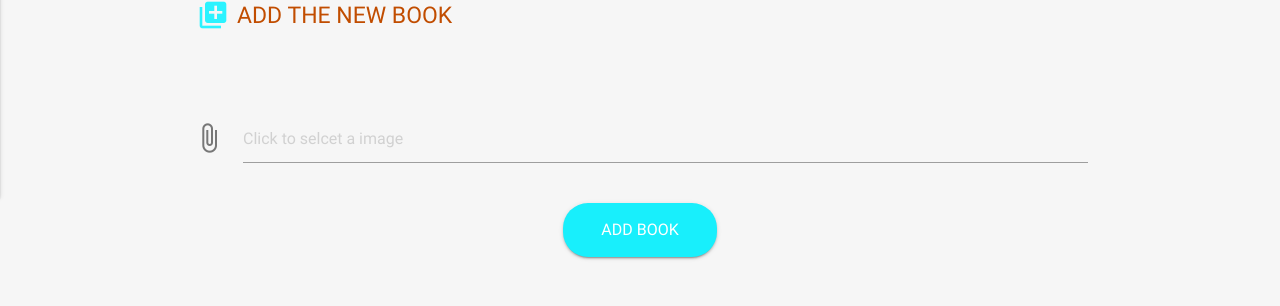
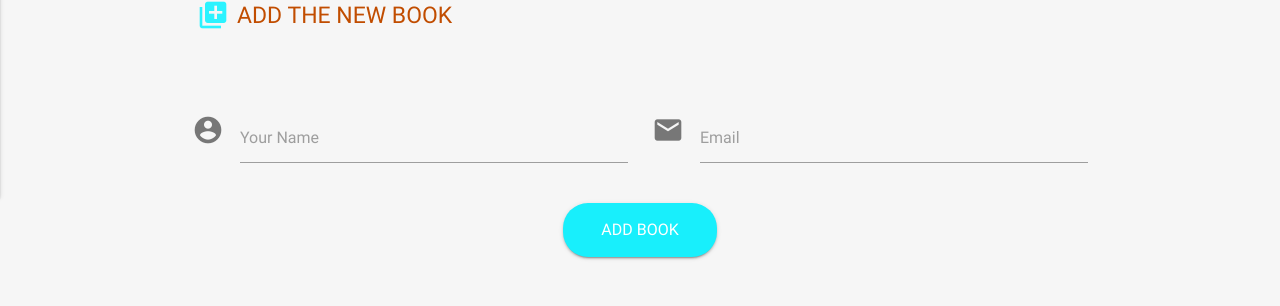
Before and after one commit to Aleksandre19/dcdmp, a Flask app: page /add_book in a window 1280 px wide. Shown: the part 663-969 px from the top of the page. Run offline with Flask 2, Linux system fonts and the light colour scheme; some libraries are stand-ins or nearby versions; some web fonts are replaced.

Commit message:
Writting the code for adding user in database for add_book page

```diff
--- a/app.py
+++ b/app.py
@@ -1,6 +1,7 @@
 import os
 from flask import Flask, render_template, redirect, request, url_for, flash
 from flask_pymongo import PyMongo
+from bson.objectid import ObjectId
 import uuid
 
 app = Flask(__name__)
@@ -79,30 +80,48 @@ def generate_random_img_name():
     r_name = str(uuid.uuid4())
     return r_name
 
+f_name = ''
 
 # Uploading image
 def upload_image():
 
-    image = request.files['file']
-    # Checking image's settings
-    if image.filename == '':
-        flash('The image must have a name')
-        redirect(request.url)
-        return False
+    # image = request.files['file']
+    # # Checking image's settings
+    # if image.filename == '':
+    #     flash('The image must have a name')
+    #     redirect(request.url)
+    #     return False
 
-    if not allowed_filesieze(request.cookies.get('filesize')):
-        flash("The allowed maximum image size is 500 KB ")
-        redirect(request.url)
-        return False
+    # if not allowed_filesieze(request.cookies.get('filesize')):
+    #     flash("The allowed maximum image size is 500 KB ")
+    #     redirect(request.url)
+    #     return False
 
-    if not allowed_ext(image.filename):
-        flash("The allowed extensions are PNG, JPG, JPEG, GIF")
-        redirect(request.url)
-        return False
-    # Saving image to folder
-    img_folder_path = 'static/img/uploaded'
-    r_f_name = generate_random_img_name() + '.' + allowed_ext(image.filename)
-    image.save(os.path.join(img_folder_path, r_f_name))
+    # if not allowed_ext(image.filename):
+    #     flash("The allowed extensions are PNG, JPG, JPEG, GIF")
+    #     redirect(request.url)
+    #     return False
+    # # Saving image to folder
+    # img_folder_path = 'static/img/uploaded'
+    # r_f_name = generate_random_img_name() + '.' + allowed_ext(image.filename)
+    # image.save(os.path.join(img_folder_path, r_f_name))
+    # f_name = r_f_name
+    return True
+
+
+
+# Adding user in database
+def adding_user(name, email, book_id):
+
+    if not mongo.db.users.find_one({"user_name" : name, "user_email" : email}):
+       mongo.db.users.insert_one({
+           "user_name" : name,
+           "user_email" : email,
+           "added_books" : [book_id]
+       })
+
+    else:
+       user = mongo.db.users.update_one({"user_name" : name, "user_email" : email}, {'$push': {"added_books" : book_id}})
 
 
 
@@ -112,7 +131,11 @@ def insert_book():
 
     if request.method == "POST":
 
-        upload_image()
+        if upload_image():
+
+            book_id = ObjectId()
+
+            adding_user(request.form['user_name'], request.form['user_email'], book_id)
 
 
     return redirect(url_for('add_book'))
--- a/templates/add_book.html
+++ b/templates/add_book.html
@@ -51,7 +51,7 @@
                     <div class="row add-book-row">
                         <form action="{{ url_for('insert_book') }}" method="POST" enctype="multipart/form-data" class="col s12">
                             <div class="row">
-                                <!-- <div class="input-field col s12 l6">
+                                <div class="input-field col s12 l6">
                                     <i class="material-icons prefix">account_circle</i>
                                     <input type="text" name="user_name" id="user_name" class="validate" required>
                                     <label for="user_name">Your Name</label>
@@ -61,7 +61,7 @@
                                     <input type="email" name="user_email" id="email" class="validate" required>
                                     <label for="email">Email</label>
                                 </div>
-                                <div class="input-field col s12 l6">
+                                <!-- <div class="input-field col s12 l6">
                                     <i class="material-icons prefix">title</i>
                                     <input type="text" name="title" id="book_title" class="validate" required>
                                     <label for="book_title">Book Title</label>
@@ -162,7 +162,7 @@
                                         <i class="material-icons prefix">attach_money</i>
                                         <input type="range" name="price" id="test5" min="0" max="100" class="add-book-range-circle" required/>
                                     </p>
-                                </div> -->
+                                </div>
                                 <div class="file-field input-field col s12">
                                     <div class="btn add-book-upload-btn">
                                         <span><i class="material-icons prefix upload-file-prefix">attach_file</i></span>
@@ -171,7 +171,7 @@
                                     <div class="file-path-wrapper add-book-file-wrapper">
                                         <input class="file-path validate" type="text" placeholder="Click to selcet a image">
                                     </div>
-                                </div>
+                                </div> -->
                                 <!-- <div class="input-field col s12">
                                     <i class="material-icons prefix">insert_link</i>
                                     <input type="text" name="affiliante_link" id="affiliante_link" class="validate" required>
```
